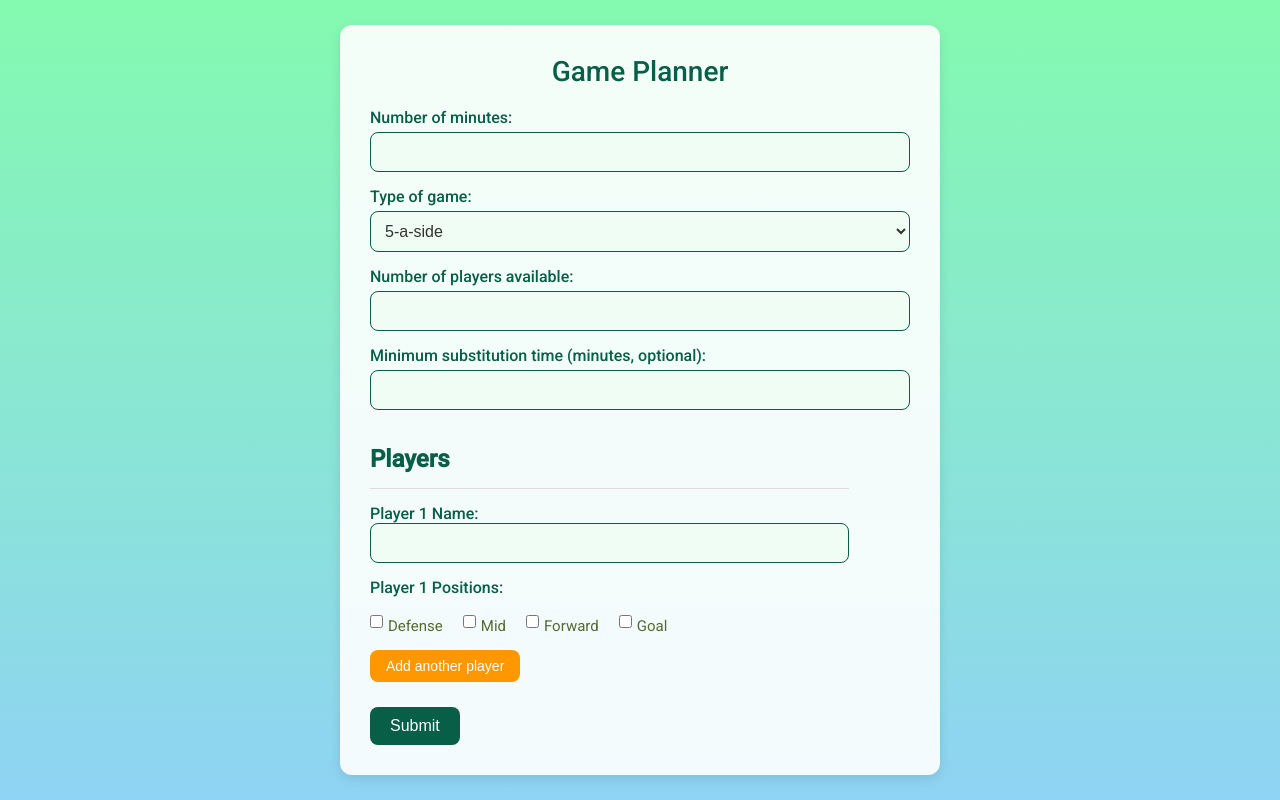
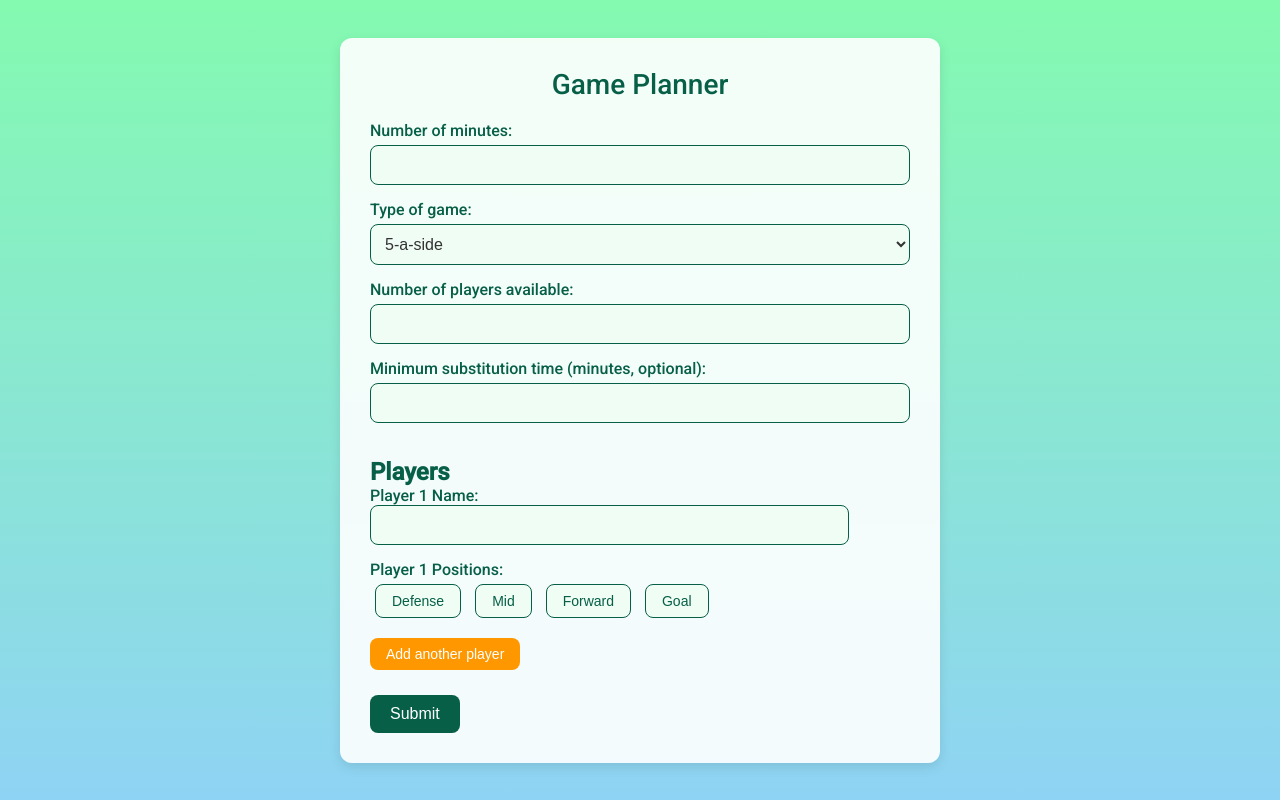
Before and after one commit to ezejp20/game-plan, a Flask app: page / in a window 1280 px wide. Run offline with Flask 3, Linux system fonts and the light colour scheme.

Commit message:
edited position buttons

```diff
--- a/templates/form.html
+++ b/templates/form.html
@@ -94,41 +94,23 @@
             background-color: #047857;
         }
 
-        /* Checkbox group styling */
-        .checkbox-group {
-            display: flex;
-            flex-wrap: wrap;
-            gap: 20px; /* Space between checkbox-label pairs */
-            width: 100%;
-            margin-top: 10px;
+        /* Position button styling */
+        .position-button {
+            padding: 8px 16px;
+            margin: 5px;
+            border: 1px solid #065f46;
+            border-radius: 8px;
+            cursor: pointer;
+            font-size: 14px;
+            background-color: #f0fdf4;
+            color: #065f46;
+            transition: background-color 0.3s ease;
         }
 
-        .checkbox-item {
-            display: flex;
-            align-items: center;
-            gap: 5px; /* Space between checkbox and label */
-        }
-
-        .checkbox-item input {
-            margin: 0;
-        }
-
-        .checkbox-item label {
-            color: #556b2f;
-            font-weight: 400;
-            font-size: 15px;
-            margin: 0;
-        }
-
-        .player {
-            border-top: 1px solid #ddd;
-            padding-top: 15px;
-            margin-top: 15px;
-            width: 100%;
-        }
-
-        .player label {
-            margin-top: 10px;
+        .position-button.active {
+            background-color: #84fab0;
+            color: #065f46;
+            font-weight: bold;
         }
 
         .add-player-btn {
@@ -177,23 +159,11 @@
                     <input type="text" id="player_name_1" name="player_name_1">
 
                     <label>Player 1 Positions:</label>
-                    <div class="checkbox-group">
-                        <div class="checkbox-item">
-                            <input type="checkbox" name="positions_1" value="defense">
-                            <label>Defense</label>
-                        </div>
-                        <div class="checkbox-item">
-                            <input type="checkbox" name="positions_1" value="mid">
-                            <label>Mid</label>
-                        </div>
-                        <div class="checkbox-item">
-                            <input type="checkbox" name="positions_1" value="forward">
-                            <label>Forward</label>
-                        </div>
-                        <div class="checkbox-item">
-                            <input type="checkbox" name="positions_1" value="goal">
-                            <label>Goal</label>
-                        </div>
+                    <div class="position-group">
+                        <button type="button" class="position-button" onclick="togglePosition(this, 'defense_1')">Defense</button>
+                        <button type="button" class="position-button" onclick="togglePosition(this, 'mid_1')">Mid</button>
+                        <button type="button" class="position-button" onclick="togglePosition(this, 'forward_1')">Forward</button>
+                        <button type="button" class="position-button" onclick="togglePosition(this, 'goal_1')">Goal</button>
                     </div>
                 </div>
             </div>
@@ -205,6 +175,22 @@
 
     <script>
         let playerCount = 1;
+
+        function togglePosition(button, position) {
+            button.classList.toggle("active");
+            const input = document.getElementById(position);
+            if (input) {
+                input.value = input.value === "true" ? "" : "true";
+            } else {
+                const hiddenInput = document.createElement("input");
+                hiddenInput.type = "hidden";
+                hiddenInput.id = position;
+                hiddenInput.name = position;
+                hiddenInput.value = "true";
+                button.parentNode.appendChild(hiddenInput);
+            }
+        }
+
         function addPlayer() {
             playerCount++;
             const playerContainer = document.getElementById("players-container");
@@ -215,23 +201,11 @@
                 <input type="text" id="player_name_${playerCount}" name="player_name_${playerCount}">
 
                 <label>Player ${playerCount} Positions:</label>
-                <div class="checkbox-group">
-                    <div class="checkbox-item">
-                        <input type="checkbox" name="positions_${playerCount}" value="defense">
-                        <label>Defense</label>
-                    </div>
-                    <div class="checkbox-item">
-                        <input type="checkbox" name="positions_${playerCount}" value="mid">
-                        <label>Mid</label>
-                    </div>
-                    <div class="checkbox-item">
-                        <input type="checkbox" name="positions_${playerCount}" value="forward">
-                        <label>Forward</label>
-                    </div>
-                    <div class="checkbox-item">
-                        <input type="checkbox" name="positions_${playerCount}" value="goal">
-                        <label>Goal</label>
-                    </div>
+                <div class="position-group">
+                    <button type="button" class="position-button" onclick="togglePosition(this, 'defense_${playerCount}')">Defense</button>
+                    <button type="button" class="position-button" onclick="togglePosition(this, 'mid_${playerCount}')">Mid</button>
+                    <button type="button" class="position-button" onclick="togglePosition(this, 'forward_${playerCount}')">Forward</button>
+                    <button type="button" class="position-button" onclick="togglePosition(this, 'goal_${playerCount}')">Goal</button>
                 </div>
             `;
             playerContainer.appendChild(newPlayer);
```
